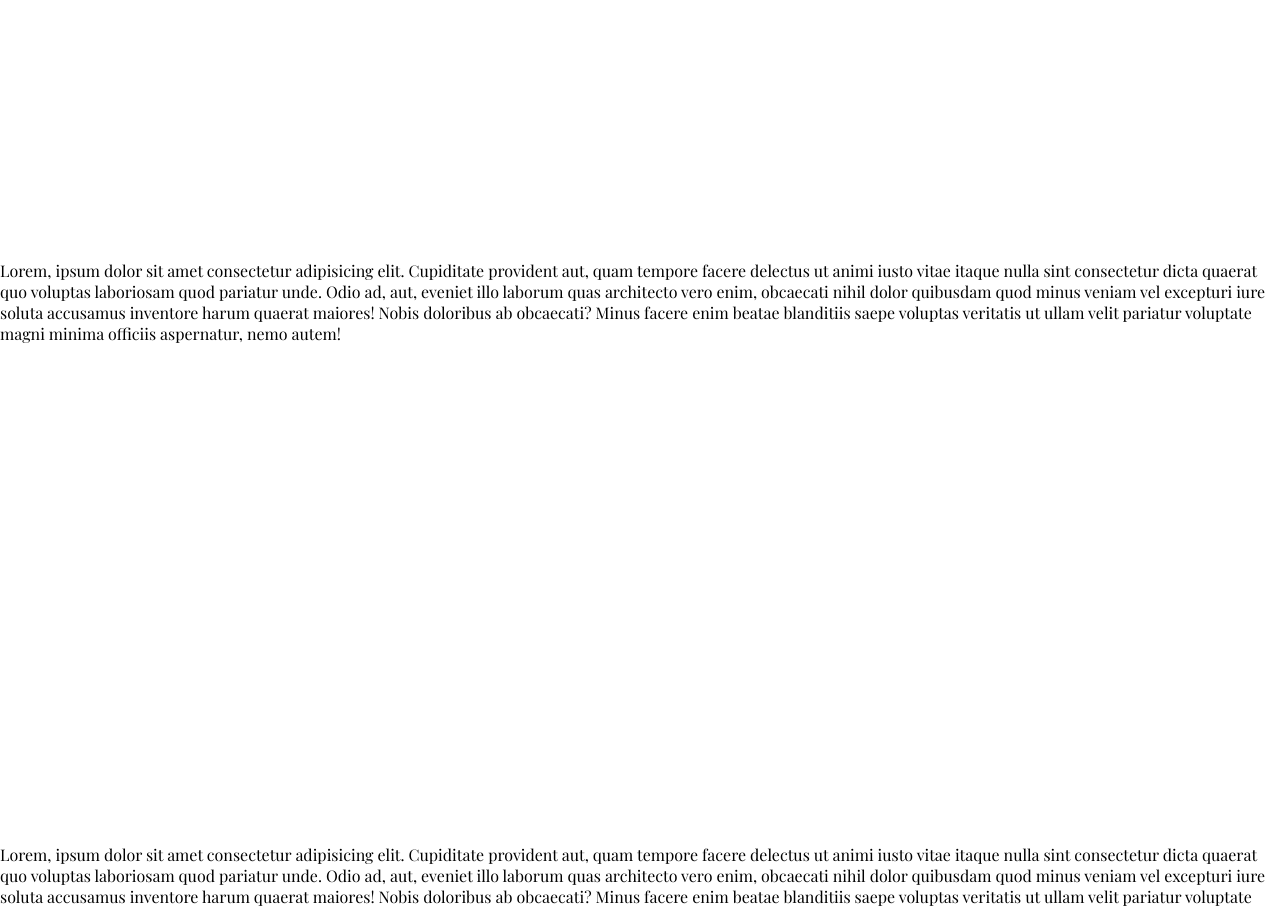
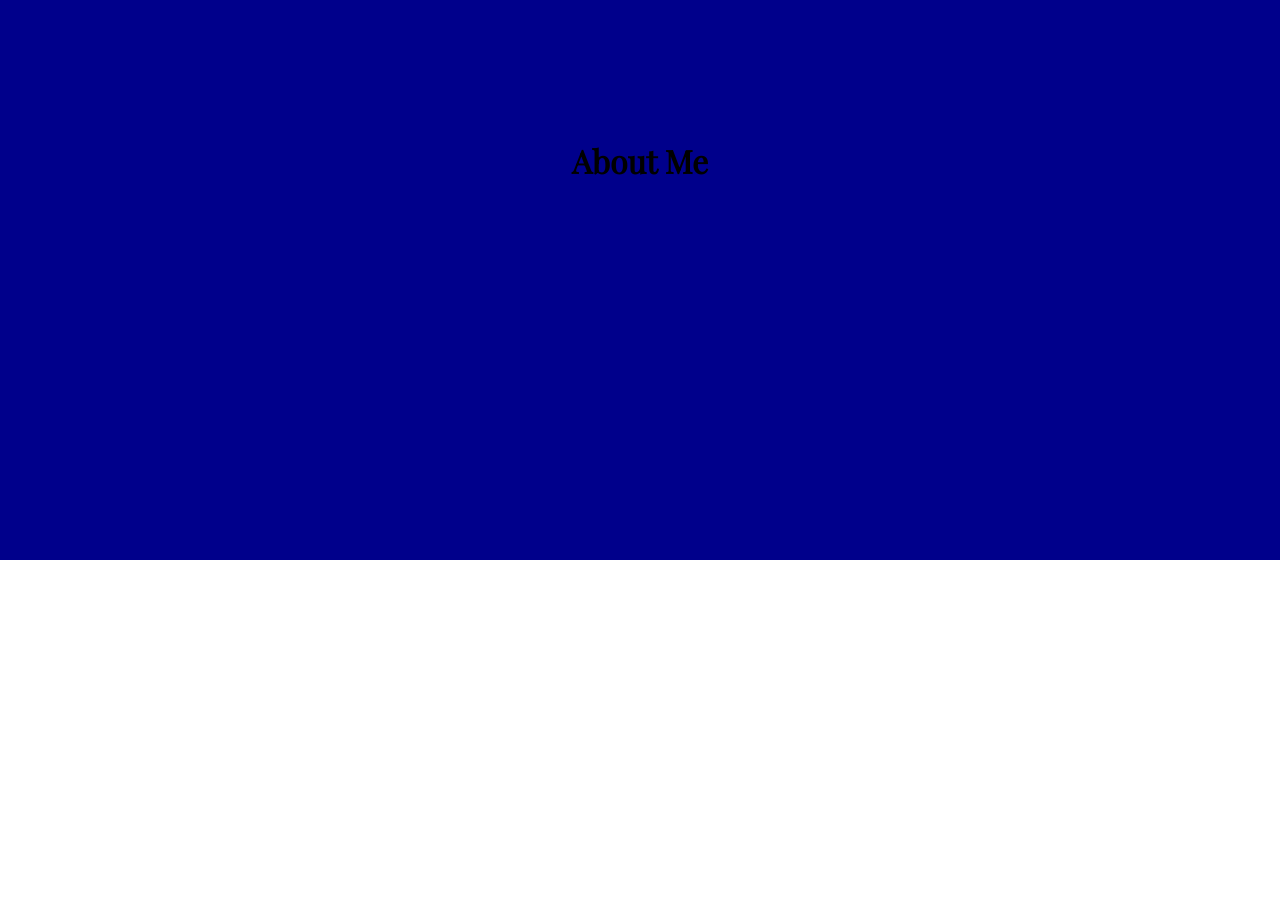
Before and after one commit to zachharrison/portfolio, a React (Create React App) app: page / in a window 1280 px wide. Shown: the part 1040-1949 px from the top of the page. After the commit the page ends 1600 px from the top, so only its background shows below. Built offline with nearby package versions, Linux system fonts and the light colour scheme.

Commit message:
Added About component

```diff
--- a/src/App.js
+++ b/src/App.js
@@ -1,60 +1,13 @@
 import Navbar from './components/Navbar/Navbar';
 import Showcase from './components/Showcase/Showcase';
+import About from './components/About/About';
 
 const App = () => {
   return (
     <>
       <Navbar />
       <Showcase />
-      <div>
-        <p>
-          Lorem, ipsum dolor sit amet consectetur adipisicing elit. Cupiditate
-          provident aut, quam tempore facere delectus ut animi iusto vitae
-          itaque nulla sint consectetur dicta quaerat quo voluptas laboriosam
-          quod pariatur unde. Odio ad, aut, eveniet illo laborum quas architecto
-          vero enim, obcaecati nihil dolor quibusdam quod minus veniam vel
-          excepturi iure soluta accusamus inventore harum quaerat maiores! Nobis
-          doloribus ab obcaecati? Minus facere enim beatae blanditiis saepe
-          voluptas veritatis ut ullam velit pariatur voluptate magni minima
-          officiis aspernatur, nemo autem!
-        </p>
-
-        <p>
-          Lorem, ipsum dolor sit amet consectetur adipisicing elit. Cupiditate
-          provident aut, quam tempore facere delectus ut animi iusto vitae
-          itaque nulla sint consectetur dicta quaerat quo voluptas laboriosam
-          quod pariatur unde. Odio ad, aut, eveniet illo laborum quas architecto
-          vero enim, obcaecati nihil dolor quibusdam quod minus veniam vel
-          excepturi iure soluta accusamus inventore harum quaerat maiores! Nobis
-          doloribus ab obcaecati? Minus facere enim beatae blanditiis saepe
-          voluptas veritatis ut ullam velit pariatur voluptate magni minima
-          officiis aspernatur, nemo autem!
-        </p>
-
-        <p>
-          Lorem, ipsum dolor sit amet consectetur adipisicing elit. Cupiditate
-          provident aut, quam tempore facere delectus ut animi iusto vitae
-          itaque nulla sint consectetur dicta quaerat quo voluptas laboriosam
-          quod pariatur unde. Odio ad, aut, eveniet illo laborum quas architecto
-          vero enim, obcaecati nihil dolor quibusdam quod minus veniam vel
-          excepturi iure soluta accusamus inventore harum quaerat maiores! Nobis
-          doloribus ab obcaecati? Minus facere enim beatae blanditiis saepe
-          voluptas veritatis ut ullam velit pariatur voluptate magni minima
-          officiis aspernatur, nemo autem!
-        </p>
-
-        <p>
-          Lorem, ipsum dolor sit amet consectetur adipisicing elit. Cupiditate
-          provident aut, quam tempore facere delectus ut animi iusto vitae
-          itaque nulla sint consectetur dicta quaerat quo voluptas laboriosam
-          quod pariatur unde. Odio ad, aut, eveniet illo laborum quas architecto
-          vero enim, obcaecati nihil dolor quibusdam quod minus veniam vel
-          excepturi iure soluta accusamus inventore harum quaerat maiores! Nobis
-          doloribus ab obcaecati? Minus facere enim beatae blanditiis saepe
-          voluptas veritatis ut ullam velit pariatur voluptate magni minima
-          officiis aspernatur, nemo autem!
-        </p>
-      </div>
+      <About />
     </>
   );
 };
--- /dev/null
+++ b/src/components/About/About.css
@@ -0,0 +1,8 @@
+.container {
+  width: 100vw;
+  height: 100vh;
+  display: flex;
+  align-items: center;
+  justify-content: center;
+  background: darkblue;
+}
--- /dev/null
+++ b/src/components/About/About.js
@@ -0,0 +1,12 @@
+import React from 'react';
+import './About.css';
+
+const About = () => {
+  return (
+    <div id='about' className='container'>
+      <h1>About Me</h1>
+    </div>
+  );
+};
+
+export default About;
--- a/src/components/Navbar/Navbar.js
+++ b/src/components/Navbar/Navbar.js
@@ -30,7 +30,7 @@ const Navbar = () => {
         <img className='logo' src='/ZH-logo/profile.png' alt='logo' />
         <ul className='nav-links'>
           <li>
-            <a href='#'>About</a>
+            <a href='#about'>About</a>
           </li>
           <li>
             <a href='#'>Work</a>
```
